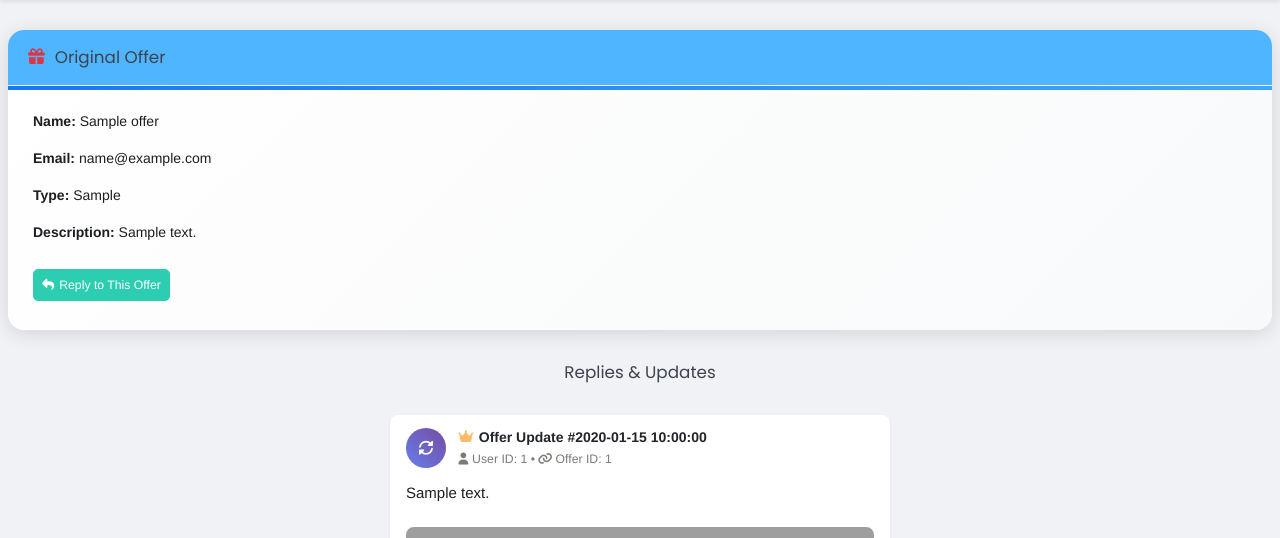
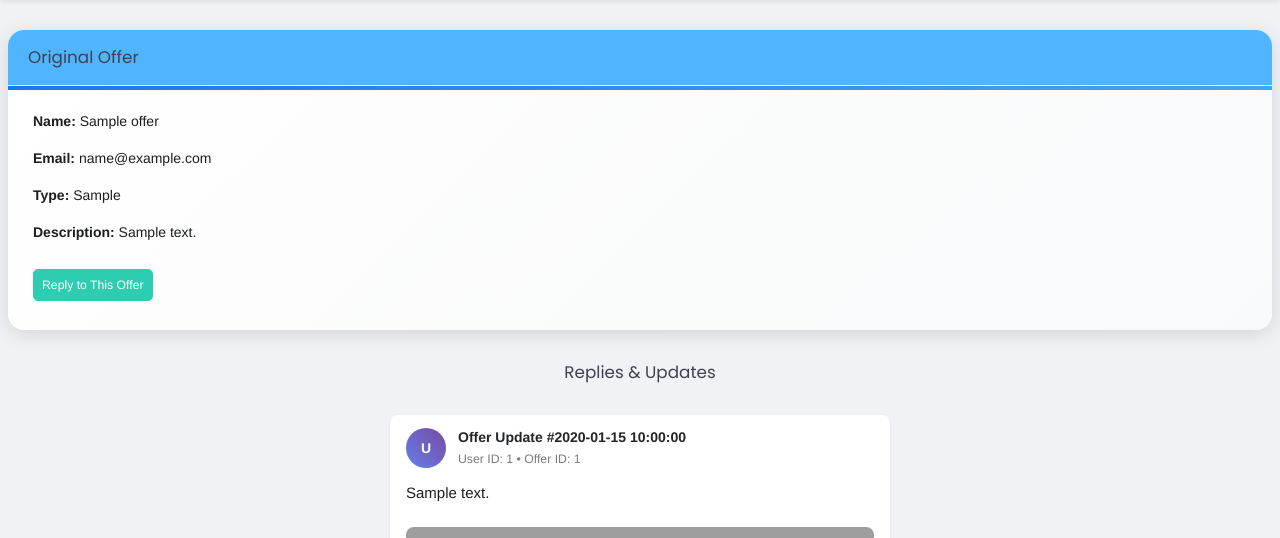
Before and after one commit to YoussefMamlouk25/AidConnect, a PHP site: page /update-offer-view.php?id_offer=1 in a window 1280 px wide. Shown: the part 92-630 px from the top of the page. Run offline with PHP 8.4, Linux system fonts and the light colour scheme; tables that the repository leaves empty or names only in its code hold one stand-in row (values such as "Sample post"); some libraries are stand-ins or nearby versions; grey boxes are pictures that could not be loaded.

Commit message:
deux entité mriglin b9a ken chwy css js hajet khfef

```diff
--- a/views/FrontOffice/update-offer-view.php
+++ b/views/FrontOffice/update-offer-view.php
@@ -51,7 +51,7 @@ function e($v){ return htmlspecialchars((string)$v, ENT_QUOTES, 'UTF-8'); }
       <?php if ($id_offer > 0 && $offerData): ?>
         <div class="card mb-4 border-primary">
           <div class="card-header bg-primary text-white">
-            <h5 class="mb-0"><i class="fas fa-gift me-2"></i>Original Offer</h5>
+            <h5 class="mb-0">Original Offer</h5>
           </div>
           <div class="card-body">
             <p><strong>Name:</strong> <?php echo e($offerData['nom']); ?></p>
@@ -59,7 +59,7 @@ function e($v){ return htmlspecialchars((string)$v, ENT_QUOTES, 'UTF-8'); }
             <p><strong>Type:</strong> <?php echo e($offerData['type_don']); ?></p>
             <p><strong>Description:</strong> <?php echo nl2br(e($offerData['description'])); ?></p>
             <a href="update-offer-form.php?id_offer=<?php echo $id_offer; ?>" class="btn btn-sm btn-success mt-2">
-              <i class="fas fa-reply me-1"></i>Reply to This Offer
+              Reply to This Offer
             </a>
           </div>
         </div>
@@ -68,7 +68,7 @@ function e($v){ return htmlspecialchars((string)$v, ENT_QUOTES, 'UTF-8'); }
       <h5 class="mb-3 text-center">Replies & Updates</h5>
       <?php if ($deleted): ?>
         <div class="alert alert-success alert-dismissible fade show" role="alert">
-          <i class="fas fa-check-circle me-2"></i>Reply deleted successfully!
+          Reply deleted successfully!
           <button type="button" class="btn-close" data-bs-dismiss="alert" aria-label="Close"></button>
         </div>
       <?php endif; ?>
@@ -89,27 +89,27 @@ function e($v){ return htmlspecialchars((string)$v, ENT_QUOTES, 'UTF-8'); }
               <div class="post-header">
                 <div class="post-avatar" style="background: linear-gradient(45deg, <?php echo $is_creator_update ? '#667eea 0%, #764ba2 100%' : '#28a745 0%, #20c997 100%'; ?>);">
                   <?php if ($is_creator_update): ?>
-                    <i class="fas fa-sync-alt"></i>
+                    U
                   <?php else: ?>
-                    <i class="fas fa-reply"></i>
+                    R
                   <?php endif; ?>
                 </div>
                 <div>
                   <strong class="text-dark">
                     <?php if ($is_creator_update): ?>
-                      <i class="fas fa-crown text-warning me-1"></i>Offer Update #<?php echo e($update['id_update_offer']); ?>
+                      Offer Update #<?php echo e($update['id_update_offer']); ?>
                     <?php else: ?>
                       Reply #<?php echo e($update['id_update_offer']); ?>
                     <?php endif; ?>
                   </strong><br>
                   <small class="text-muted">
                     <?php if ($update['id_user'] !== null && $update['id_user'] > 0): ?>
-                      <i class="fas fa-user"></i> User ID: <?php echo e($update['id_user']); ?>
+                      User ID: <?php echo e($update['id_user']); ?>
                     <?php else: ?>
-                      <i class="fas fa-user-secret"></i> Anonymous
+                      Anonymous
                     <?php endif; ?>
                     <?php if ($update['id_offer']): ?>
-                      • <i class="fas fa-link"></i> Offer ID: <?php echo e($update['id_offer']); ?>
+                      • Offer ID: <?php echo e($update['id_offer']); ?>
                     <?php endif; ?>
                   </small>
                 </div>
@@ -131,8 +131,8 @@ function e($v){ return htmlspecialchars((string)$v, ENT_QUOTES, 'UTF-8'); }
                 <?php endif; ?>
               </div>
               <div class="post-footer">
-                <a href="update-offer-edit.php?id=<?= (int)$update['id_update_offer'] ?>" class="post-action text-decoration-none"><i class="fas fa-edit"></i> Edit</a>
-                <a href="update-offer-delete.php?id=<?= (int)$update['id_update_offer'] ?>" class="post-action text-decoration-none"><i class="fas fa-trash"></i> Delete</a>
+                <a href="update-offer-edit.php?id=<?= (int)$update['id_update_offer'] ?>" class="post-action text-decoration-none">Edit</a>
+                <a href="update-offer-delete.php?id=<?= (int)$update['id_update_offer'] ?>" class="post-action text-decoration-none">Delete</a>
               </div>
             </div>
           <?php endforeach; ?>
```
Also changed, not shown: views/FrontOffice/update-offer-delete.php (+0 -10 lines), views/FrontOffice/volunteer-delete.php (+0 -9 lines), views/FrontOffice/volunteer-view.php (+10 -10 lines), public/uploads/1763164215_Capture d'écran 2025-11-03 110528.png (deleted), public/uploads/1763164253_Capture d'écran 2025-07-01 161420.png (deleted).
